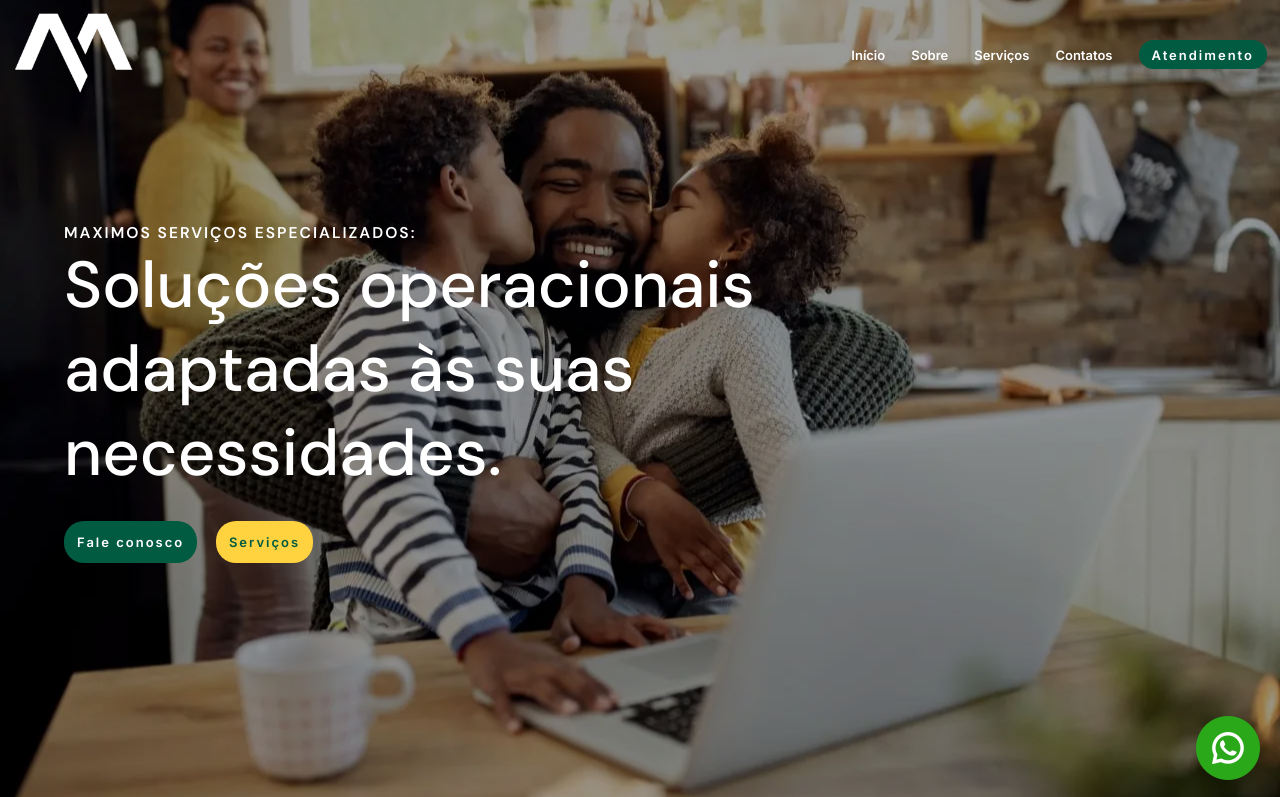
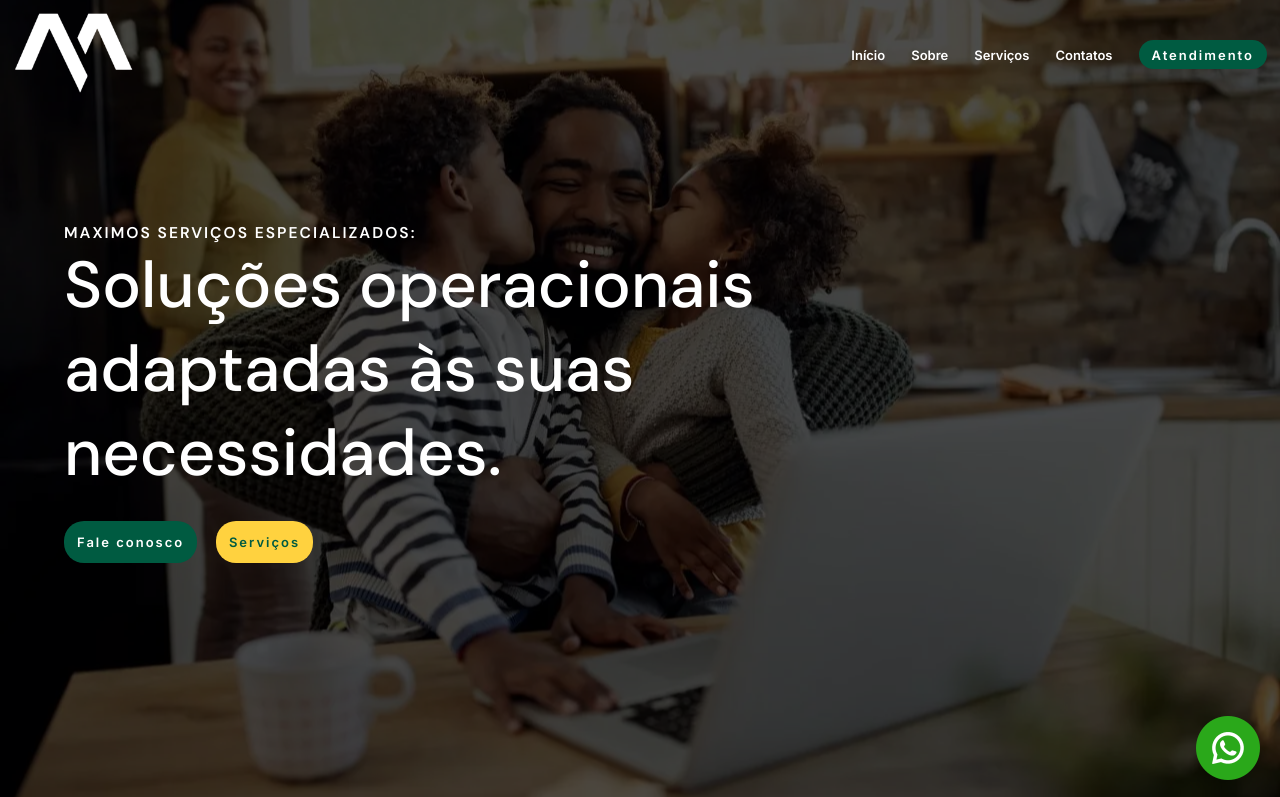
Before and after one commit to rlxmts/maximus, a plain HTML site: page index.html in a window 1280 px wide. Shown: the top 797 px of the page. Drawn offline with Linux system fonts and the light colour scheme.

Commit message:
:wheelchair: Acessibilidade: Aumentando constraste do banner

```diff
--- a/styles/components/_banner.scss
+++ b/styles/components/_banner.scss
@@ -18,7 +18,7 @@
             position: absolute;
             top: 0;
             left: 0;
-            opacity: .4 ;
+            opacity: .7 ;
         }
 
         .container{
```
Also changed, not shown: styles/style.css.
